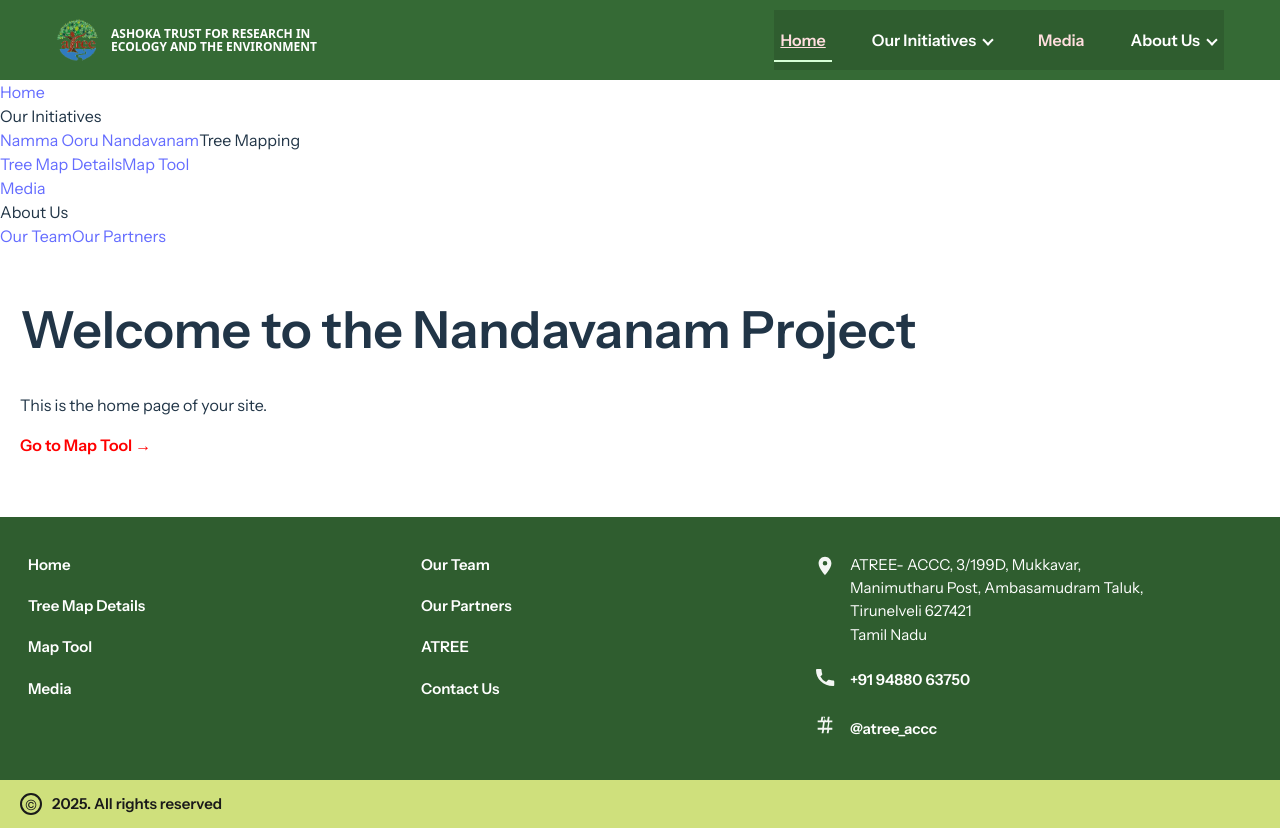
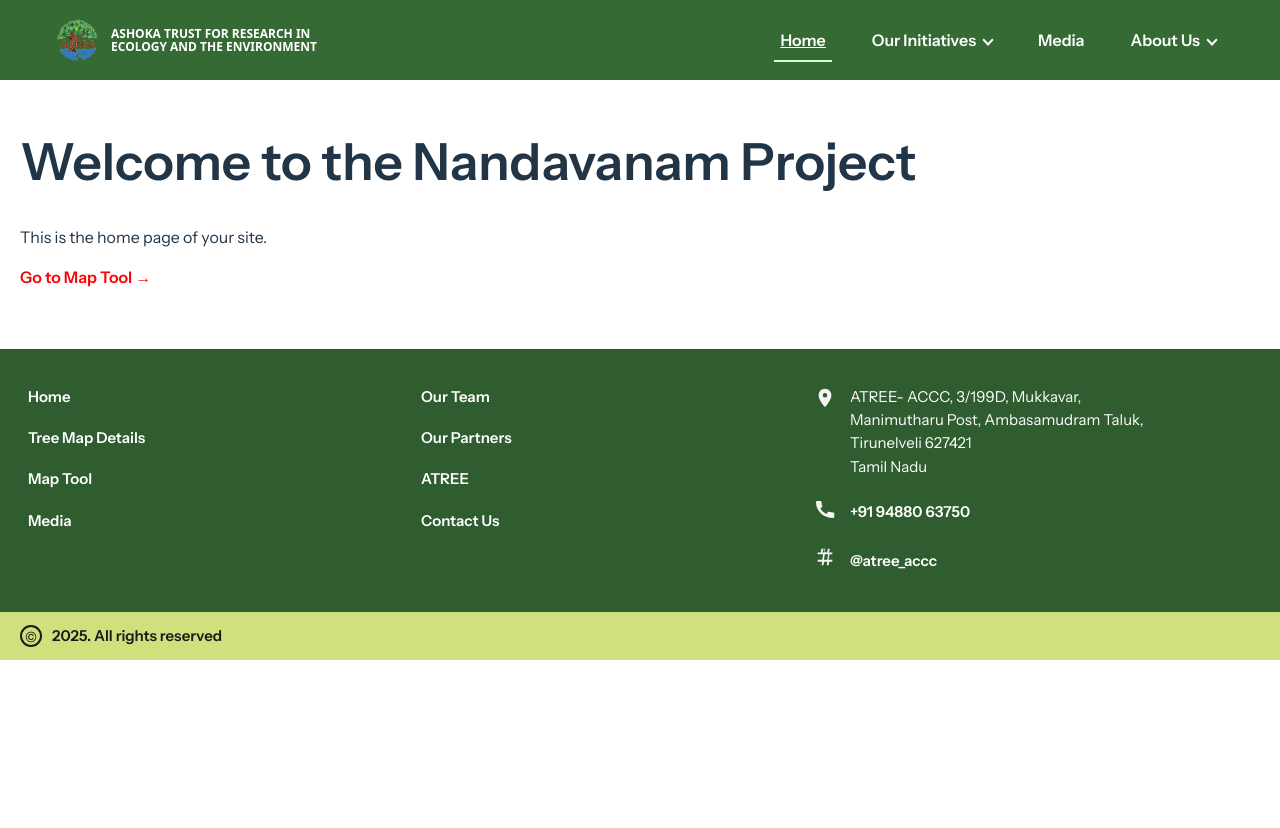
Before and after one commit to ThePala/nandavanam, a React (Vite) app: page / in a window 1280 px wide. After the commit the page ends 800 px from the top, so only its background shows below. Built offline with nearby package versions, Linux system fonts and the light colour scheme.

Commit message:
removed dummy routing

```diff
--- a/src/App.jsx
+++ b/src/App.jsx
@@ -16,7 +16,7 @@ function App() {
   return (
     <div>
       <Header />
-      <nav>
+      {/* <nav>
         <Link to="/">Home</Link>
         <div className="dropdown">
           <span>Our Initiatives</span>
@@ -37,7 +37,7 @@ function App() {
             <Link to="/partners">Our Partners</Link>
           </div>
         </div>
-      </nav>
+      </nav> */}
 
       <Routes>
         <Route path="/" element={<Home />} />
--- a/src/components/Header.css
+++ b/src/components/Header.css
@@ -1,16 +1,14 @@
 :root {
-  --green: #2f5d2f;
   --green-600: #2f5d2f;
-  --green-500: #356a35;    /* lighter on hover for top bar */
-  --panel: #244a24;        /* dropdown panel bg */
-  --panel-hover: #356a35;  /* hover inside panel */
-  --link: red;
+  --green-500: #356a35;    /* lighter on hover */
+  --panel: #244a24;        /* dropdown bg */
+  --panel-hover: #356a35;  /* hover inside dropdown */
   --white: #fff;
-  --shadow: 0 16px 40px rgba(0, 0, 0, 0.35);
+  --shadow: 0 16px 40px rgba(0,0,0,.35);
   --radius: 10px;
 }
 
-/* header shell */
+/* header wrapper */
 .site-header {
   background: var(--green-600);
   color: var(--white);
@@ -35,14 +33,10 @@
   text-decoration: none;
   color: inherit;
 }
-.brand img {
-  height: 44px;
-}
-.brand-text {
-  font: 700 12px/1.1 system-ui;
-}
+.brand img { height: 44px; }
+.brand-text { font: 700 12px/1.1 system-ui; }
 
-/* hamburger (mobile) */
+/* hamburger (mobile only) */
 .hamburger {
   width: 40px;
   height: 36px;
@@ -59,44 +53,36 @@
   display: block;
   transition: transform 0.25s, opacity 0.25s;
 }
-.hamburger.is-open span:nth-child(1) {
-  transform: translateY(7px) rotate(45deg);
-}
-.hamburger.is-open span:nth-child(2) {
-  opacity: 0;
-}
-.hamburger.is-open span:nth-child(3) {
-  transform: translateY(-7px) rotate(-45deg);
-}
+.hamburger.is-open span:nth-child(1) { transform: translateY(7px) rotate(45deg); }
+.hamburger.is-open span:nth-child(2) { opacity: 0; }
+.hamburger.is-open span:nth-child(3) { transform: translateY(-7px) rotate(-45deg); }
 
-/* nav (mobile first) */
+/* nav (MOBILE FIRST) */
 .nav-menu {
   position: absolute;
   left: 0;
   right: 0;
-  top: 64px;
+  top: 100%;            /* directly below header */
   background: var(--green-600);
-  display: none;
   flex-direction: column;
   padding: 10px 16px;
-  border-top: 1px solid rgba(255, 255, 255, 0.12);
+  border-top: 1px solid rgba(255,255,255,.12);
+  display: none;        /* hidden by default */
+  z-index: 1001;
 }
-.nav-menu.open {
-  display: flex;
-}
+.nav-menu.open { display: flex; }
+
 .nav-link {
-  color: #ffdede; /* reddish links */
+  color: #ffdede;
   text-decoration: none;
   font-weight: 700;
   padding: 12px 8px;
   border-radius: 6px;
 }
-.nav-link.active,
-.nav-link:hover {
-  text-decoration: underline;
-}
+.nav-link:hover,
+.nav-link.active { text-decoration: underline; }
 
-/* group buttons (white headers, not links) */
+/* group buttons (section headers, not links) */
 .section-header {
   background: transparent;
   border: 0;
@@ -121,18 +107,11 @@
   transform: rotate(45deg);
 }
 
-/* dropdown panel (mobile collapses into stack) */
-.nav-item {
-  position: relative;
-}
-.panel {
-  display: none;
-}
-.has-panel:focus-within .panel {
-  display: block;
-}
+/* dropdown panel (mobile collapsed) */
+.nav-item { position: relative; }
+.panel { display: none; }
+.has-panel:focus-within .panel { display: block; }
 
-/* panel internals */
 .panel-list {
   list-style: none;
   margin: 0;
@@ -148,48 +127,29 @@
   display: block;
   padding: 10px;
   border-radius: 8px;
-  background: transparent;
 }
-.panel-link:hover {
-  background: var(--panel-hover);
-}
-.panel-subgroup {
-  display: flex;
-  flex-direction: column;
-  gap: 8px;
-}
-.panel-subtitle {
-  color: #fff;
-  opacity: 0.9;
-  font-weight: 800;
-  padding-left: 10px;
-}
-.panel-subgrid {
-  display: grid;
-  grid-template-columns: 1fr 1fr;
-  gap: 10px;
-  padding-left: 10px;
-}
+.panel-link:hover { background: var(--panel-hover); }
 
-/* desktop ≥ 960px */
+/* DESKTOP ≥ 960px */
 @media (min-width: 960px) {
-  .hamburger {
-    display: none;
-  }
+  .hamburger { display: none; }
+
   .nav-menu {
     position: static;
-    display: flex !important;
+    display: flex !important; /* always visible */
     flex-direction: row;
     align-items: center;
     gap: 32px;
     padding: 0;
     border: 0;
+    background: transparent;
   }
+
   .nav-link {
     position: relative;
     padding: 18px 6px;
+    color: #fff;
   }
-  /* underline on hover/active */
   .nav-link::after {
     content: "";
     position: absolute;
@@ -209,11 +169,9 @@
   }
 
   /* top hover color shift */
-  .site-header:hover {
-    background: var(--green-500);
-  }
+  .site-header:hover { background: var(--green-500); }
 
-  /* dropdown panel */
+  /* dropdown panels */
   .has-panel > .panel {
     position: absolute;
     top: 100%;
@@ -221,7 +179,7 @@
     margin-top: 10px;
     background: var(--panel);
     border-radius: var(--radius);
-    min-width: 360px;
+    min-width: 260px;
     box-shadow: var(--shadow);
     display: none;
   }
@@ -230,7 +188,7 @@
     display: block;
   }
 
-  /* dropdown little pointer */
+  /* dropdown arrow/pointer */
   .has-panel > .panel::before {
     content: "";
     position: absolute;
```
